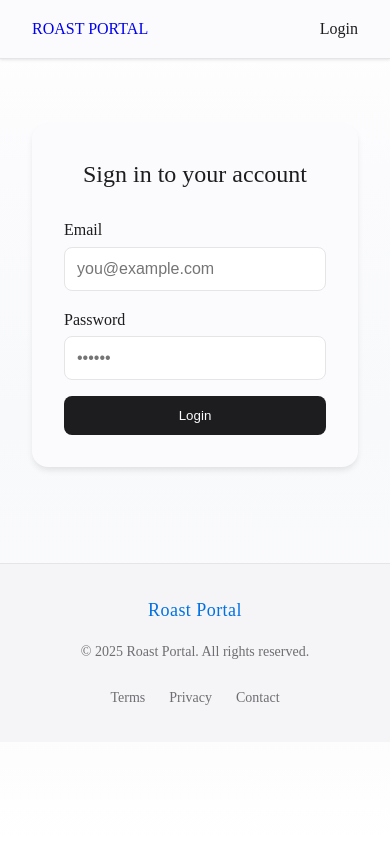
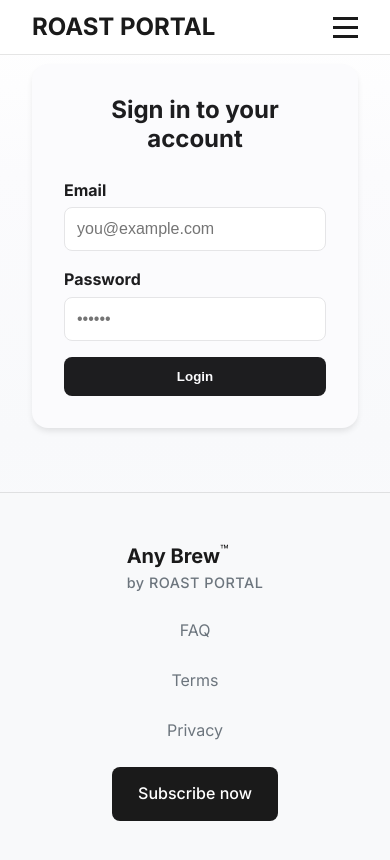
Before and after one commit to Roast-Portal/Website, a plain HTML site: page login.html in a window 390 px wide. Drawn offline with Linux system fonts and the light colour scheme.

Commit message:
Refactor HTML files to use 'Inter' font and update stylesheets
- Replaced 'Kanit' font with 'Inter' across checkout.html, contact.html, login.html, privacy.html, quiz.html, terms.html, and thanks.html for a consistent typography.
- Updated stylesheet links to use 'clean.css' instead of 'font-system.css' for improved styling.
- Enhanced footer structure and navigation links for better user experience across multiple pages.

```diff
--- a/css/clean.css
+++ b/css/clean.css
@@ -1,4 +1,18 @@
 /* Clean Modern CSS - Inspired by izze.com */
+
+/* CSS Variables for consistent theming */
+:root {
+  --bg-primary: #FBFBFD;
+  --bg-secondary: #F5F5F7;
+  --text-primary: #1D1D1F;
+  --text-secondary: #6E6E73;
+  --accent-blue: #0071E3;
+  --ease-apple: cubic-bezier(0.4, 0, 0.2, 1);
+  --font-weight-normal: 400;
+  --font-weight-medium: 500;
+  --font-weight-semibold: 600;
+  --font-weight-bold: 700;
+}
 
 /* Reset and base styles */
 * {
@@ -10,8 +24,8 @@
 body {
   font-family: 'Inter', -apple-system, BlinkMacSystemFont, sans-serif;
   line-height: 1.6;
-  color: #1a1a1a;
-  background: #ffffff;
+  color: var(--text-primary);
+  background: var(--bg-primary);
 }
 
 /* Typography */
--- a/login.html
+++ b/login.html
@@ -36,18 +36,11 @@
   <link rel="icon" type="image/svg+xml" href="images/bean-favicon.svg"/>
   <link rel="preconnect" href="https://fonts.googleapis.com">
   <link rel="preconnect" href="https://fonts.gstatic.com" crossorigin>
-  <link href="https://fonts.googleapis.com/css2?family=Kanit:ital,wght@0,100;0,200;0,300;0,400;0,500;0,600;0,700;0,800;0,900;1,100;1,200;1,300;1,400;1,500;1,600;1,700;1,800;1,900&display=swap" rel="stylesheet">
-  <link rel="stylesheet" href="css/font-system.css">
+  <link href="https://fonts.googleapis.com/css2?family=Inter:wght@300;400;500;600;700&display=swap" rel="stylesheet">
+  <link rel="stylesheet" href="css/clean.css">
   <meta name="description" content="Access your Roast Portal account." />
   <style>
-    :root {
-      --bg-primary: #FBFBFD;
-      --bg-secondary: #F5F5F7;
-      --text-primary: #1D1D1F;
-      --text-secondary: #6E6E73;
-      --accent-blue: #0071E3;
-      --ease-apple: cubic-bezier(0.4, 0, 0.2, 1);
-    }
+    /* Login page specific styles */
 
     * {
       box-sizing: border-box;
@@ -267,10 +260,20 @@
   </style>
 </head>
 <body>
-  <header class="site-header">
-    <div class="header-content">
-      <a href="index.html" class="header-logo">ROAST PORTAL</a>
-      <a href="login.html" class="header-login">Login</a>
+  <header class="nav">
+    <div class="container">
+      <div class="nav-content">
+        <a class="logo" href="index.html">ROAST PORTAL</a>
+        <nav class="nav-links">
+          <a class="btn btn--ghost" href="login.html">Login</a>
+          <a class="btn btn--primary" href="javascript:void(0)" onclick="return gtag_report_conversion('quiz.html');">Subscribe now</a>
+        </nav>
+        <button class="nav-toggle" aria-label="Toggle navigation">
+          <span></span>
+          <span></span>
+          <span></span>
+        </button>
+      </div>
     </div>
   </header>
 
@@ -291,20 +294,16 @@
     </div>
   </main>
 
-  <footer class="site-footer">
-    <div class="footer-content">
-      <div class="footer-section">
-        <a href="index.html" class="footer-logo" aria-label="Roast Portal Home">
-          <span class="logo-text">Roast Portal</span>
-        </a>
-        <p class="footer-copyright">© 2025 Roast Portal. All rights reserved.</p>
-      </div>
-      <div class="footer-section">
-        <div class="footer-links">
-          <a href="terms.html" class="footer-link">Terms</a>
-          <a href="privacy.html" class="footer-link">Privacy</a>
-          <a href="contact.html" class="footer-link">Contact</a>
-        </div>
+  <footer class="footer">
+    <div class="container">
+      <div class="footer-content">
+        <a class="logo" href="index.html">Any Brew<sup>™</sup><br><span class="logo-brand">by ROAST PORTAL</span></a>
+        <nav class="footer-links">
+          <a href="contact.html">FAQ</a>
+          <a href="terms.html">Terms</a>
+          <a href="privacy.html">Privacy</a>
+          <a href="javascript:void(0)" class="btn btn--primary" onclick="return gtag_report_conversion('quiz.html');">Subscribe now</a>
+        </nav>
       </div>
     </div>
   </footer>
```
Also changed, not shown: checkout.html (+2 -2 lines), contact.html (+13 -24 lines), privacy.html (+27 -28 lines), quiz.html (+4 -12 lines), terms.html (+13 -24 lines), thanks.html (+2 -2 lines).
